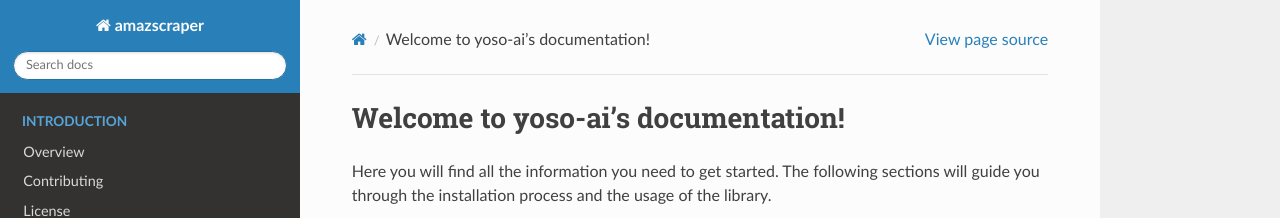
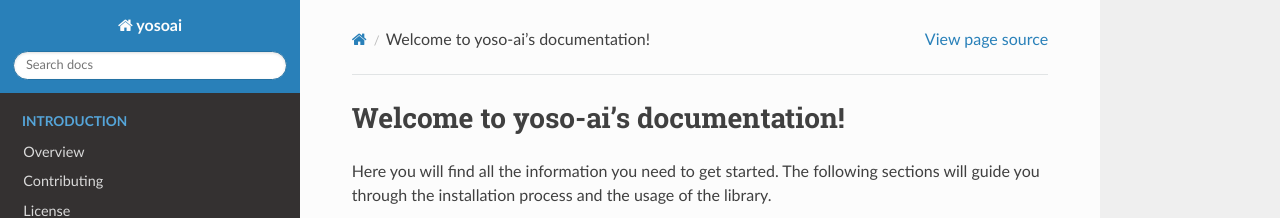
Before and after one commit to benharborne/scrapygrapy, a Sphinx documentation site: the page built from docs/source/index.rst, in a window 1280 px wide. Shown: the top 218 px of the page. Built offline with Sphinx 7.4.7 and the Read the Docs theme 2.0.0, drawn with Linux system fonts in a browser that asks for light colours.

Commit message:
fix: lib nane

```diff
--- a/docs/source/conf.py
+++ b/docs/source/conf.py
@@ -10,9 +10,9 @@
 
 import os, sys
 
-sys.path.insert(0, os.path.abspath('../../amazscraper'))
+sys.path.insert(0, os.path.abspath('../../yosoai'))
 
-project = 'amazscraper'
+project = 'yosoai'
 copyright = '2024, Marco Vinciguerra'
 author = 'Marco Vinciguerra'
 
```
